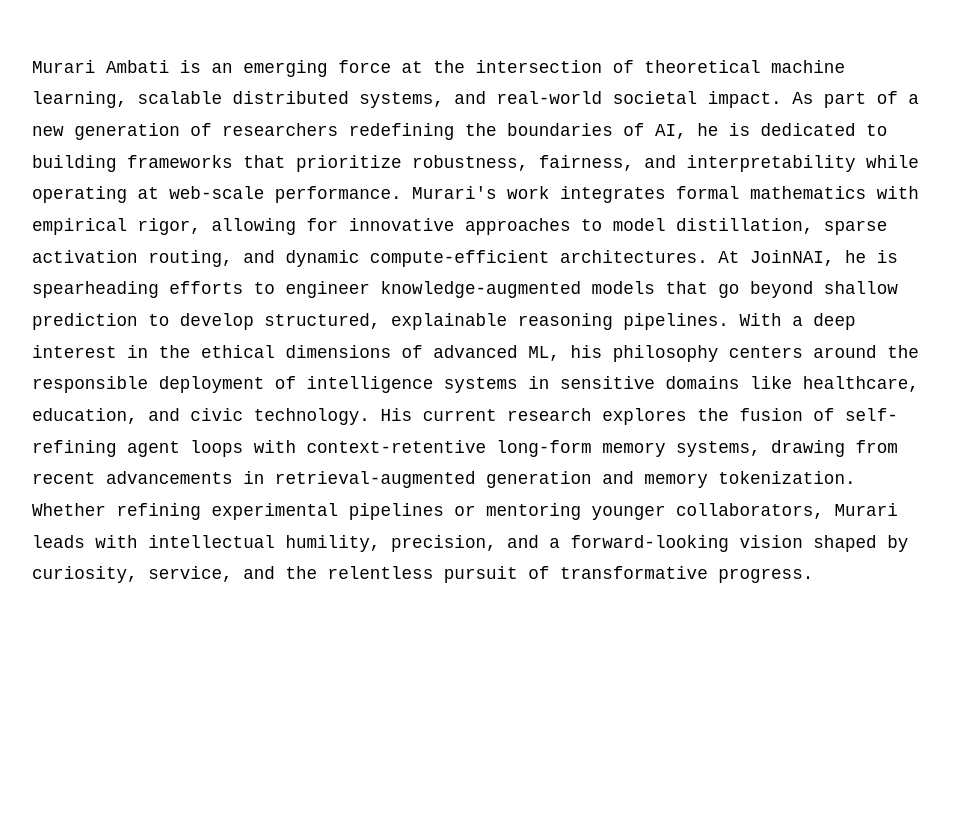
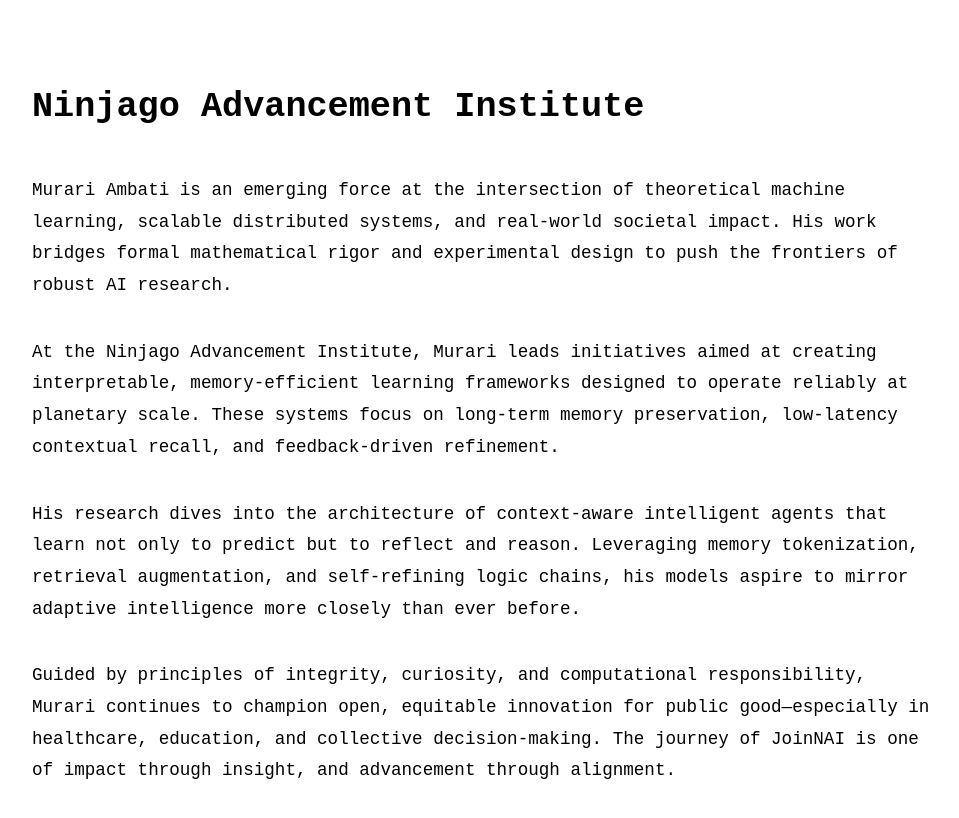
Before and after one commit to MurariAmbati/MurariAmbati.github.io, a plain HTML site: page index.html in a window 1280 px wide. Shown: the whole page, without its empty margins (158-1117 px from the left). Drawn offline with Linux system fonts and the light colour scheme.

Commit message:
Update index.html

```diff
--- a/index.html
+++ b/index.html
@@ -2,7 +2,7 @@
 <html lang="en">
 <head>
   <meta charset="UTF-8">
-  <title>Murari Ambati – Who We Are</title>
+  <title>Ninjago Advancement Institute</title>
   <style>
     body {
       background-color: #ffffff;
@@ -15,9 +15,31 @@
       max-width: 900px;
       margin-left: auto;
       margin-right: auto;
+    }
+
+    h1 {
+      font-weight: bold;
+      font-size: 2em;
+      margin-bottom: 1em;
+    }
+
+    p {
       opacity: 0;
       transform: translateY(20px);
-      animation: fadeInUp 1.2s ease-out forwards;
+      animation: fadeInUp 1s ease-out forwards;
+      margin-bottom: 2em;
+    }
+
+    p:nth-of-type(2) {
+      animation-delay: 0.5s;
+    }
+
+    p:nth-of-type(3) {
+      animation-delay: 1s;
+    }
+
+    p:nth-of-type(4) {
+      animation-delay: 1.5s;
     }
 
     @keyframes fadeInUp {
@@ -29,6 +51,24 @@
   </style>
 </head>
 <body>
-  Murari Ambati is an emerging force at the intersection of theoretical machine learning, scalable distributed systems, and real-world societal impact. As part of a new generation of researchers redefining the boundaries of AI, he is dedicated to building frameworks that prioritize robustness, fairness, and interpretability while operating at web-scale performance. Murari's work integrates formal mathematics with empirical rigor, allowing for innovative approaches to model distillation, sparse activation routing, and dynamic compute-efficient architectures. At JoinNAI, he is spearheading efforts to engineer knowledge-augmented models that go beyond shallow prediction to develop structured, explainable reasoning pipelines. With a deep interest in the ethical dimensions of advanced ML, his philosophy centers around the responsible deployment of intelligence systems in sensitive domains like healthcare, education, and civic technology. His current research explores the fusion of self-refining agent loops with context-retentive long-form memory systems, drawing from recent advancements in retrieval-augmented generation and memory tokenization. Whether refining experimental pipelines or mentoring younger collaborators, Murari leads with intellectual humility, precision, and a forward-looking vision shaped by curiosity, service, and the relentless pursuit of transformative progress.
+
+  <h1>Ninjago Advancement Institute</h1>
+
+  <p>
+    Murari Ambati is an emerging force at the intersection of theoretical machine learning, scalable distributed systems, and real-world societal impact. His work bridges formal mathematical rigor and experimental design to push the frontiers of robust AI research.
+  </p>
+
+  <p>
+    At the Ninjago Advancement Institute, Murari leads initiatives aimed at creating interpretable, memory-efficient learning frameworks designed to operate reliably at planetary scale. These systems focus on long-term memory preservation, low-latency contextual recall, and feedback-driven refinement.
+  </p>
+
+  <p>
+    His research dives into the architecture of context-aware intelligent agents that learn not only to predict but to reflect and reason. Leveraging memory tokenization, retrieval augmentation, and self-refining logic chains, his models aspire to mirror adaptive intelligence more closely than ever before.
+  </p>
+
+  <p>
+    Guided by principles of integrity, curiosity, and computational responsibility, Murari continues to champion open, equitable innovation for public good—especially in healthcare, education, and collective decision-making. The journey of JoinNAI is one of impact through insight, and advancement through alignment.
+  </p>
+
 </body>
 </html>
```
